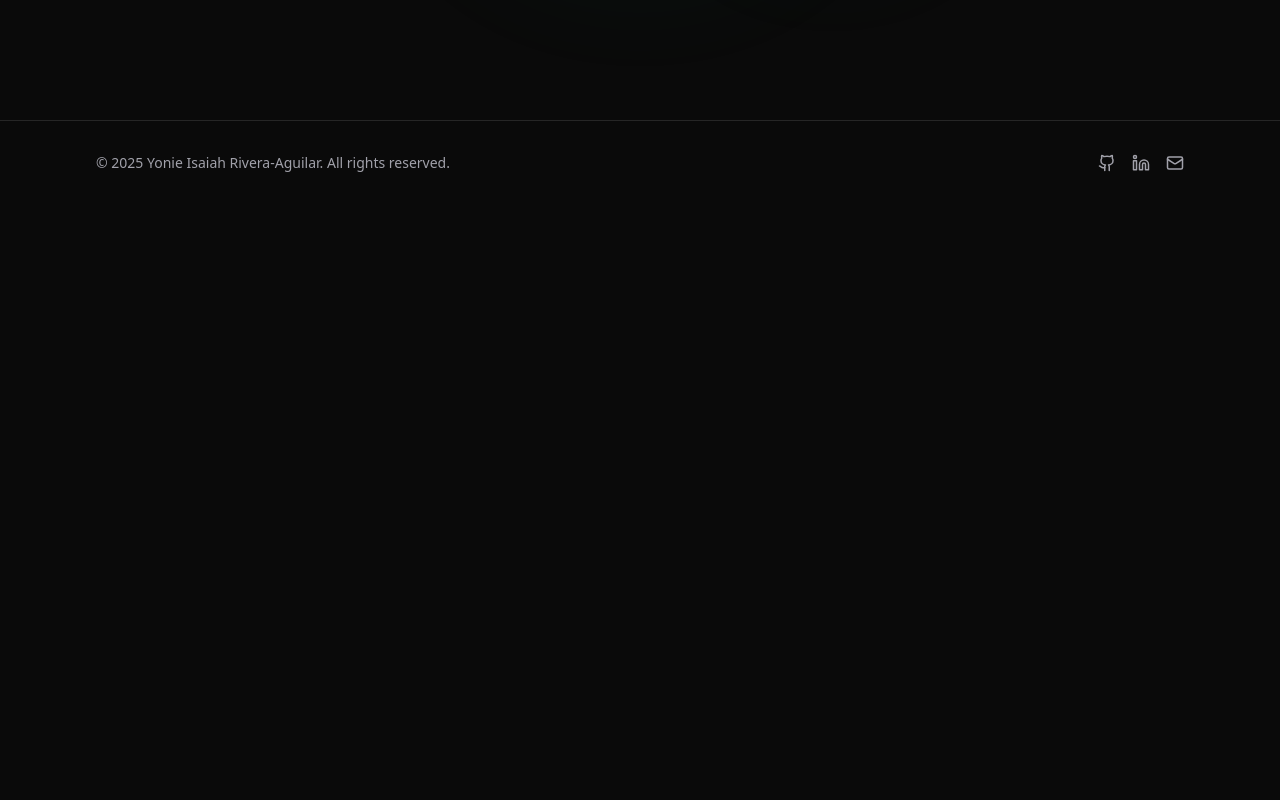
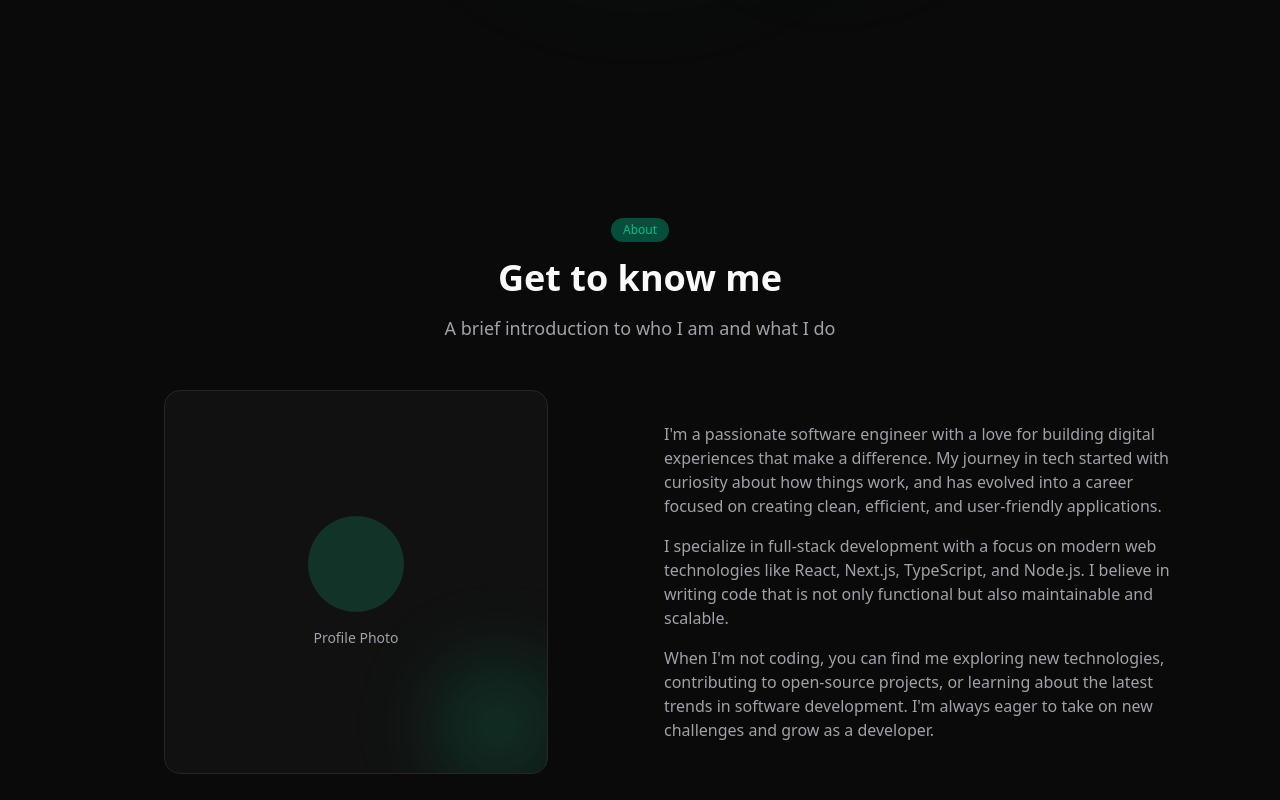
Before and after one commit to Isaiahriveraa/Portfolio, a Next.js app: page / in a window 1280 px wide. Shown: the part 680-1480 px from the top of the page. Before the commit the page ends 885 px from the top, so only its background shows below. Built offline with nearby package versions, Linux system fonts and the light colour scheme.

Commit message:
feat(about): add about section with bio and photo placeholder
- Create About.tsx with two-column layout
- Add profile photo placeholder with decorative gradient
- Add bio paragraphs with scroll reveal animation
- Update page.tsx to include About section

```diff
--- a/src/app/page.tsx
+++ b/src/app/page.tsx
@@ -1,5 +1,11 @@
 import { Hero } from "@/components/sections/Hero";
+import { About } from "@/components/sections/About";
 
 export default function Home() {
-  return <Hero />;
+  return (
+    <>
+      <Hero />
+      <About />
+    </>
+  );
 }
--- /dev/null
+++ b/src/components/sections/About.tsx
@@ -0,0 +1,65 @@
+"use client";
+
+import { Container } from "@/components/layout/Container";
+import { SectionHeading } from "@/components/ui/SectionHeading";
+import { AnimatedSection } from "@/components/common/AnimatedSection";
+
+/**
+ * About section with bio and personal introduction.
+ */
+export function About() {
+  return (
+    <section id="about" className="py-24">
+      <Container>
+        <AnimatedSection>
+          <SectionHeading
+            badge="About"
+            title="Get to know me"
+            subtitle="A brief introduction to who I am and what I do"
+          />
+        </AnimatedSection>
+
+        <div className="grid gap-12 md:grid-cols-2 md:items-center">
+          {/* Profile Image Placeholder */}
+          <AnimatedSection delay={0.1}>
+            <div className="relative mx-auto aspect-square w-full max-w-sm overflow-hidden rounded-2xl border border-border bg-surface">
+              <div className="absolute inset-0 flex items-center justify-center text-text-muted">
+                <div className="text-center">
+                  <div className="mx-auto mb-4 h-24 w-24 rounded-full bg-primary/20" />
+                  <p className="text-sm">Profile Photo</p>
+                </div>
+              </div>
+              {/* Decorative gradient */}
+              <div className="absolute -bottom-4 -right-4 h-32 w-32 rounded-full bg-primary/20 blur-2xl" />
+            </div>
+          </AnimatedSection>
+
+          {/* Bio Content */}
+          <AnimatedSection delay={0.2}>
+            <div className="space-y-4 text-text-muted">
+              <p>
+                I&apos;m a passionate software engineer with a love for building
+                digital experiences that make a difference. My journey in tech
+                started with curiosity about how things work, and has evolved into
+                a career focused on creating clean, efficient, and user-friendly
+                applications.
+              </p>
+              <p>
+                I specialize in full-stack development with a focus on modern web
+                technologies like React, Next.js, TypeScript, and Node.js. I believe
+                in writing code that is not only functional but also maintainable
+                and scalable.
+              </p>
+              <p>
+                When I&apos;m not coding, you can find me exploring new technologies,
+                contributing to open-source projects, or learning about the latest
+                trends in software development. I&apos;m always eager to take on new
+                challenges and grow as a developer.
+              </p>
+            </div>
+          </AnimatedSection>
+        </div>
+      </Container>
+    </section>
+  );
+}
```
